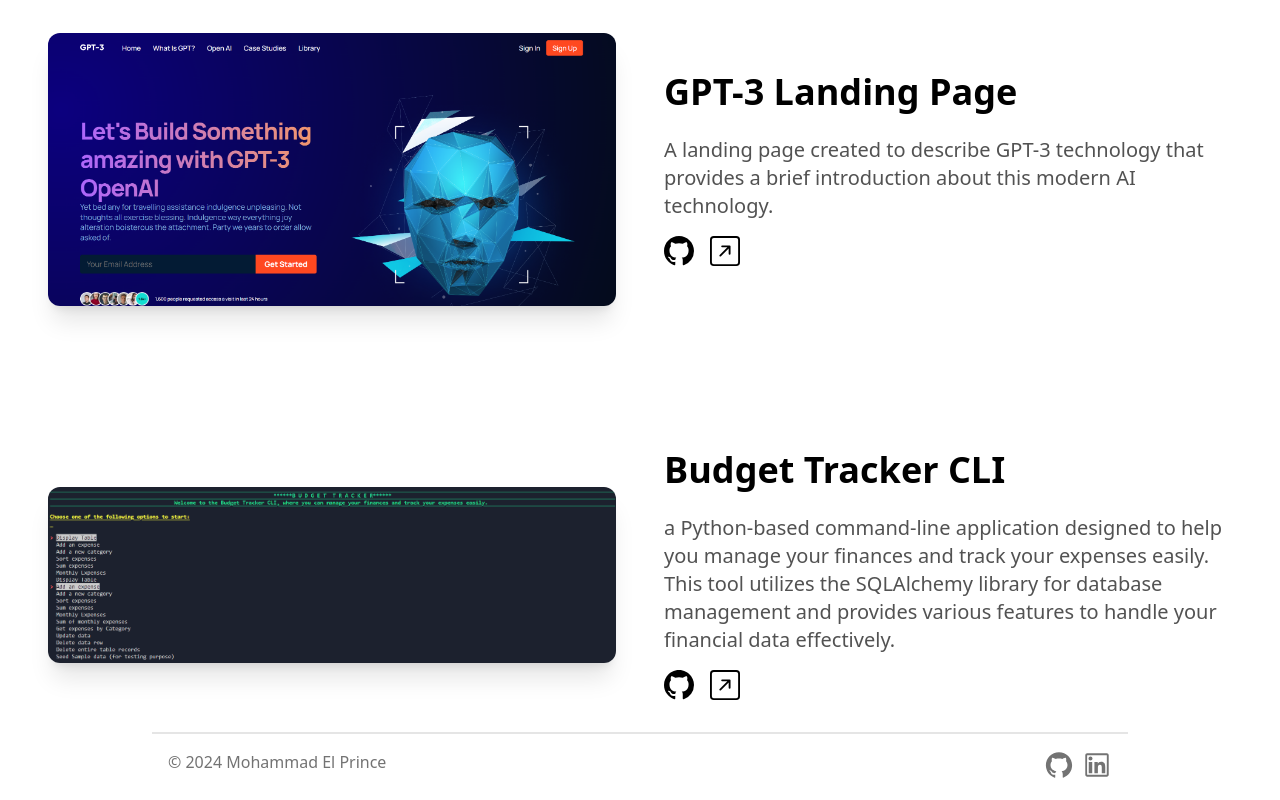
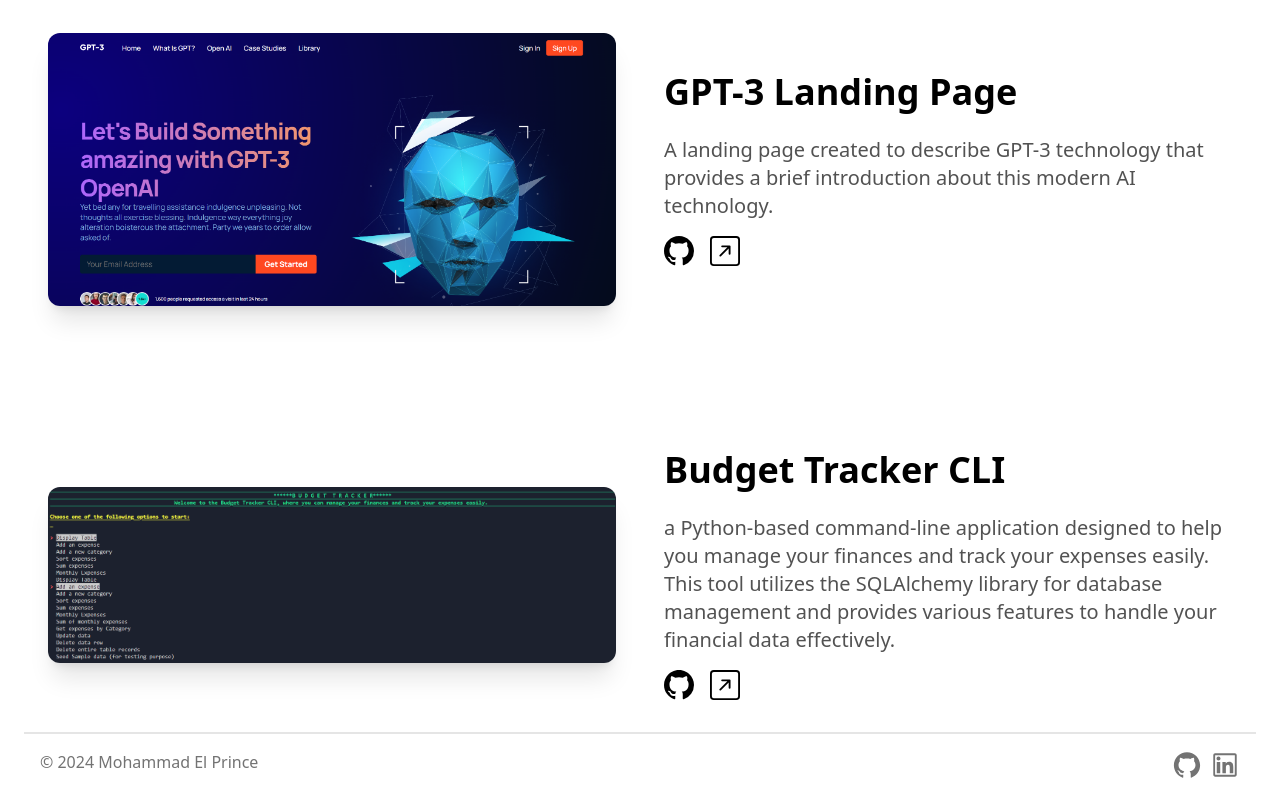
Before and after one commit to elprince-dev/portfolio-nextjs, a Next.js app: page / in a window 1280 px wide. Shown: the part 2628-3428 px from the top of the page. Built offline with nearby package versions, Linux system fonts and the light colour scheme.

Commit message:
Adjusts the footer

```diff
--- a/src/components/Footer.jsx
+++ b/src/components/Footer.jsx
@@ -8,28 +8,20 @@
 
 const Footer = () => {
   return (
-    <footer className="mx-auto max-w-3xl px-6 md:max-w-5xl">
+    <footer className="mx-auto max-w-4/5 px-6 ">
       <hr className="w-full h-0.5 mx-auto mt-8 bg-neutral-200 border-0" />
       <div className="mx-auto md:justify-between p-4 flex flex-col text-center text-neutral-900 md:flex-row">
         <div className="text-neutral-500 dark:text-neutral-100">
           © 2024 Mohammad El Prince
         </div>
         <div className="flex items-center justify-center space-x-2 mb-1">
-          <a
-            href="https://github.com/mohamedmhussein"
-
-            target="_blank"
-          >
+          <a href="https://github.com/mohamedmhussein" target="_blank">
             <AiOutlineGithub
               className="hover:-translate-y-1 transition-transform cursor-pointer text-neutral-500 dark:text-neutral-100"
               size={30}
             />
           </a>
-          <a
-            href="https://www.linkedin.com/in/elprince93/"
-
-            target="_blank"
-          >
+          <a href="https://www.linkedin.com/in/elprince93/" target="_blank">
             <AiOutlineLinkedin
               className="hover:-translate-y-1 transition-transform cursor-pointer text-neutral-500 dark:text-neutral-100"
               size={30}
```
